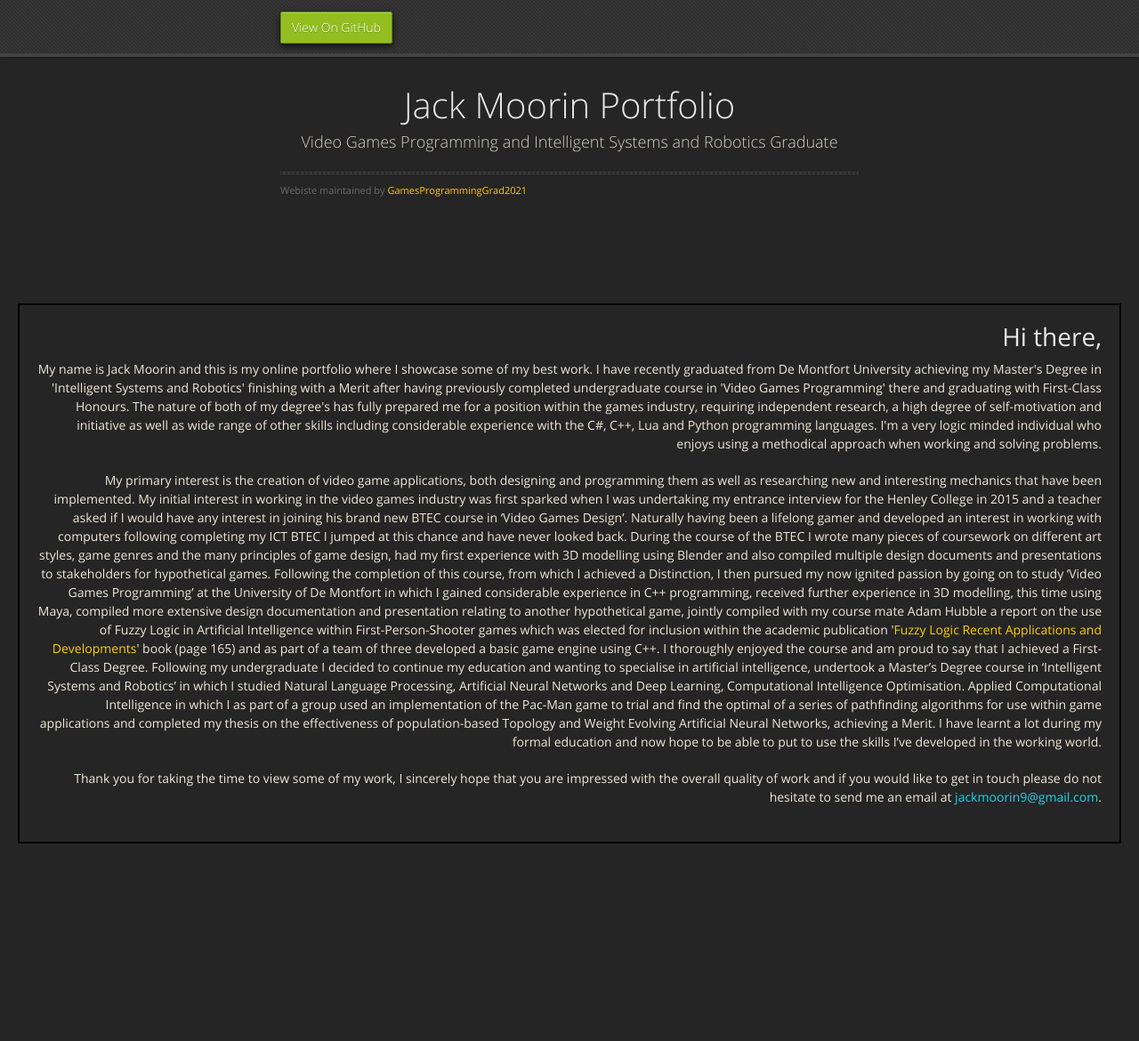
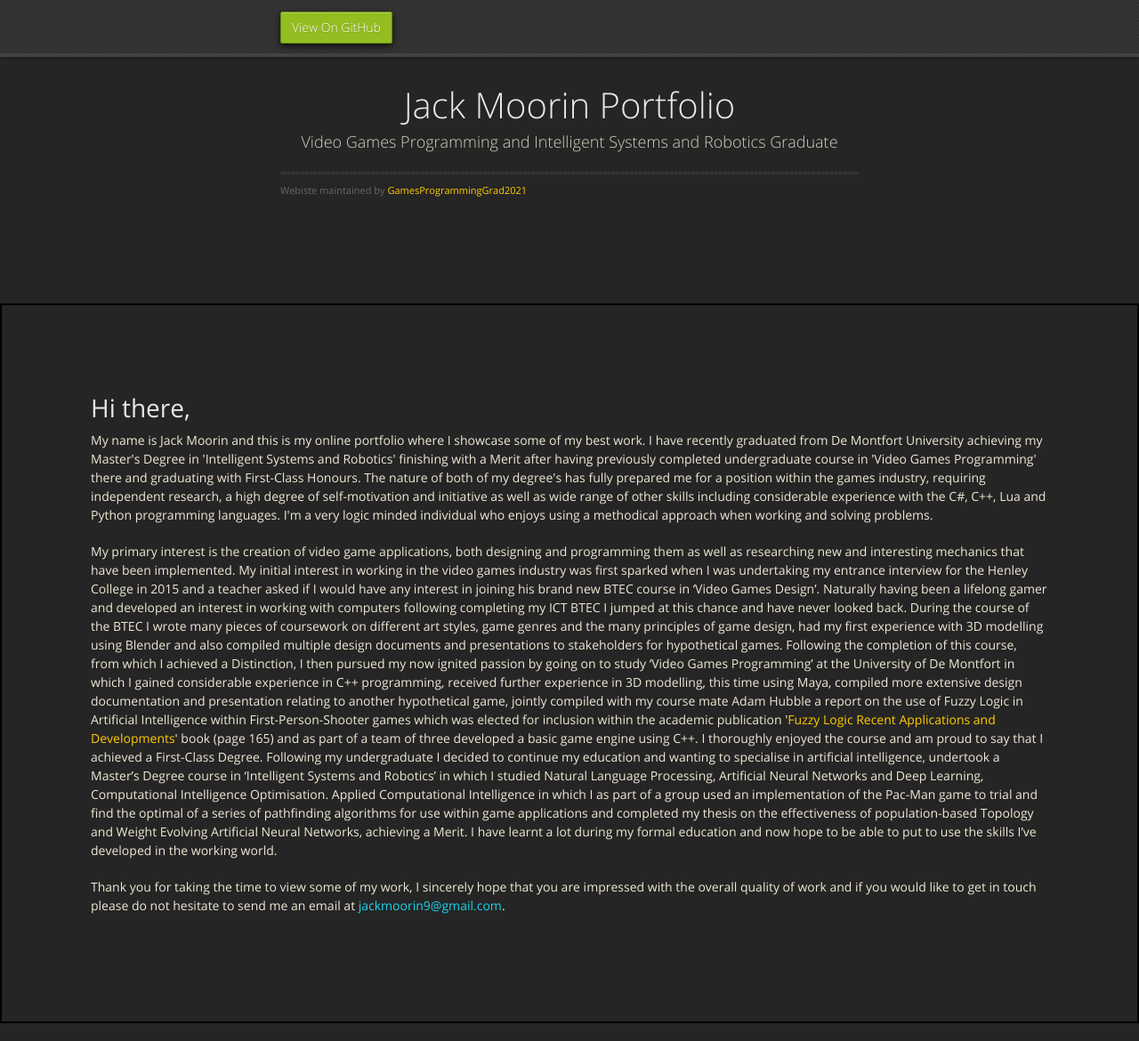
Before and after one commit to GamesProgrammingGrad2021/GamesProgrammingGrad2021.github.io, a Jekyll site: the page built from index.md, in a window 1280 px wide and 1170 px high. Shown: the whole window at 89% size. Built offline with Jekyll 4.4.1, drawn with Linux system fonts in a browser that asks for light colours; nearby versions of some CDN libraries; our own code applies the rules of GitHub Pages for plain Markdown files.

Commit message:
Update default.html

```diff
--- a/_layouts/default.html
+++ b/_layouts/default.html
@@ -4,9 +4,8 @@
     <style>
     .introduction {
     border: 2px solid black;
-    margin: 20px;
-    padding: 20px;
-	text-align: right;
+    padding: 100px;
+	text-align: left;
     }
 </style>
     <meta charset="utf-8">
```
